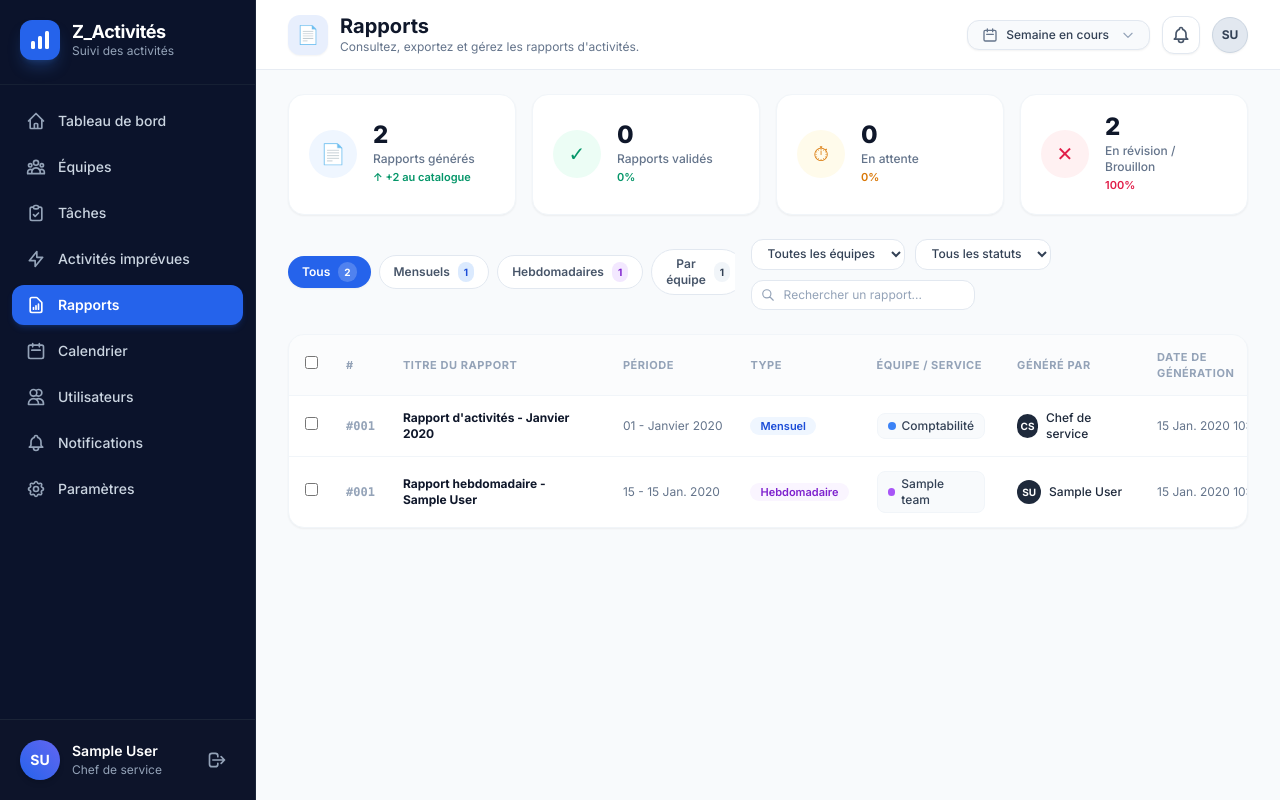
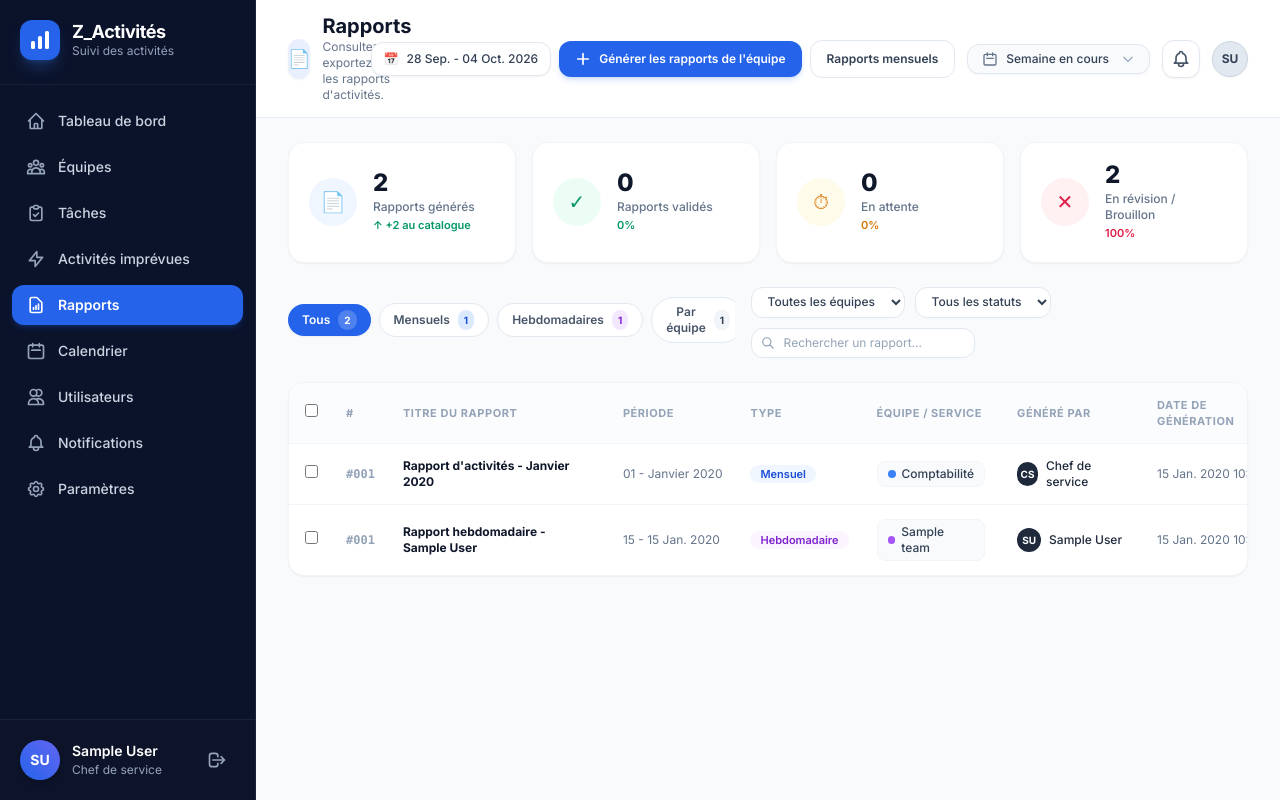
Before and after one commit to clyde237/z_activities, a Flask app: page /reports in a window 1280 px wide. Run offline with Flask 3, Linux system fonts and the light colour scheme; a user stored in the database is signed in; tables that the repository leaves empty hold one stand-in row (values such as "Sample post"); some libraries are stand-ins or nearby versions.

Commit message:
fix: expose report generation to service chief

```diff
--- a/app/templates/base.html
+++ b/app/templates/base.html
@@ -217,6 +217,7 @@
 
           <!-- Outils Droite : Sélecteur Semaine + Cloche + Avatar -->
           <div class="flex items-center gap-3 shrink-0">
+            {% block header_actions %}{% endblock %}
             <!-- Sélecteur Période / Semaine -->
             <div class="hidden sm:flex items-center gap-2 bg-slate-50 hover:bg-slate-100 border border-slate-200 px-3.5 py-1.5 rounded-xl text-xs font-medium text-slate-700 transition-colors cursor-pointer shadow-sm">
               <svg class="w-4 h-4 text-slate-500" fill="none" stroke="currentColor" viewBox="0 0 24 24">
--- a/app/templates/reports/list.html
+++ b/app/templates/reports/list.html
@@ -20,6 +20,24 @@
     <span>{{ current_week_start.strftime('%d %b.') }} - {{ current_week_end.strftime('%d %b. %Y') }}</span>
   </div>
 
+  {% if current_user.is_chef_service() %}
+  <div class="flex items-center gap-2">
+    <form method="post" action="{{ url_for('reports.generate_all_reports') }}">
+      <input type="hidden" name="csrf_token" value="{{ csrf_token() }}">
+      <button type="submit"
+              class="inline-flex items-center gap-2 bg-blue-600 hover:bg-blue-700 text-white text-xs font-semibold px-4 py-2.5 rounded-xl shadow-md shadow-blue-500/20 transition-all cursor-pointer">
+        <svg class="w-4 h-4" fill="none" stroke="currentColor" viewBox="0 0 24 24">
+          <path stroke-linecap="round" stroke-linejoin="round" stroke-width="2.5" d="M12 4v16m8-8H4"/>
+        </svg>
+        <span>Générer les rapports de l'équipe</span>
+      </button>
+    </form>
+    <a href="{{ url_for('monthly_reports.list_monthly_reports') }}"
+       class="inline-flex items-center gap-2 bg-white hover:bg-slate-50 text-slate-700 text-xs font-semibold px-4 py-2.5 rounded-xl border border-slate-200 transition-all">
+      <span>Rapports mensuels</span>
+    </a>
+  </div>
+  {% else %}
   <form method="post" action="{{ url_for('reports.generate_current_report') }}">
     <input type="hidden" name="csrf_token" value="{{ csrf_token() }}">
     <button type="submit"
@@ -27,9 +45,10 @@
       <svg class="w-4 h-4" fill="none" stroke="currentColor" viewBox="0 0 24 24">
         <path stroke-linecap="round" stroke-linejoin="round" stroke-width="2.5" d="M12 4v16m8-8H4"/>
       </svg>
-      <span>Générer un rapport</span>
+      <span>Générer mon rapport</span>
     </button>
   </form>
+  {% endif %}
 </div>
 {% endblock %}
 
```
Also changed, not shown: tests/test_monthly_reports.py (+13 -0 lines), tests/test_weekly_reports.py (+42 -0 lines).
